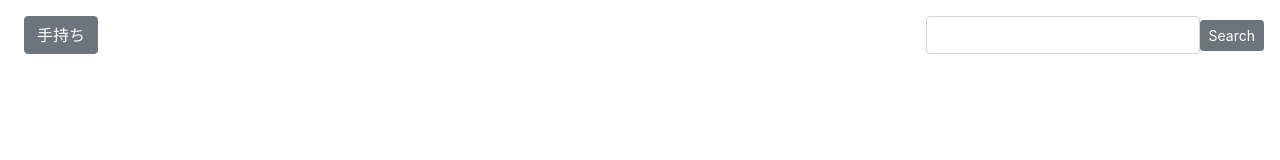
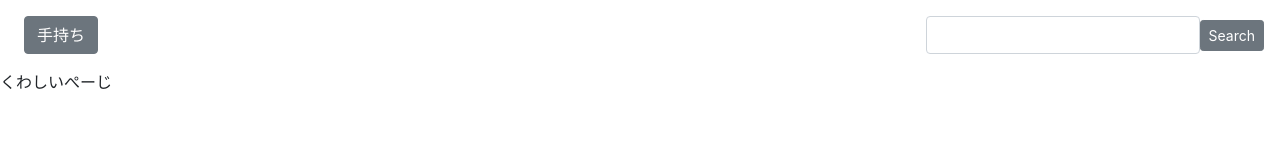
Before and after one commit to ryu1-1uyr/pokeDex_nuxt, a Nuxt app: page /pokemon/1 in a window 1280 px wide. Before the commit this address had no page. Shown: the top 160 px of the page. Built offline with nearby package versions, Linux system fonts and the light colour scheme.

Commit message:
とりあえず遷移先のページを用意

```diff
--- /dev/null
+++ b/pages/pokemon/_dex.vue
@@ -0,0 +1,15 @@
+<template>
+    <div>
+      くわしいぺーじ
+    </div>
+</template>
+
+<script>
+    export default {
+        name: "_dex"
+    }
+</script>
+
+<style scoped>
+
+</style>
```
